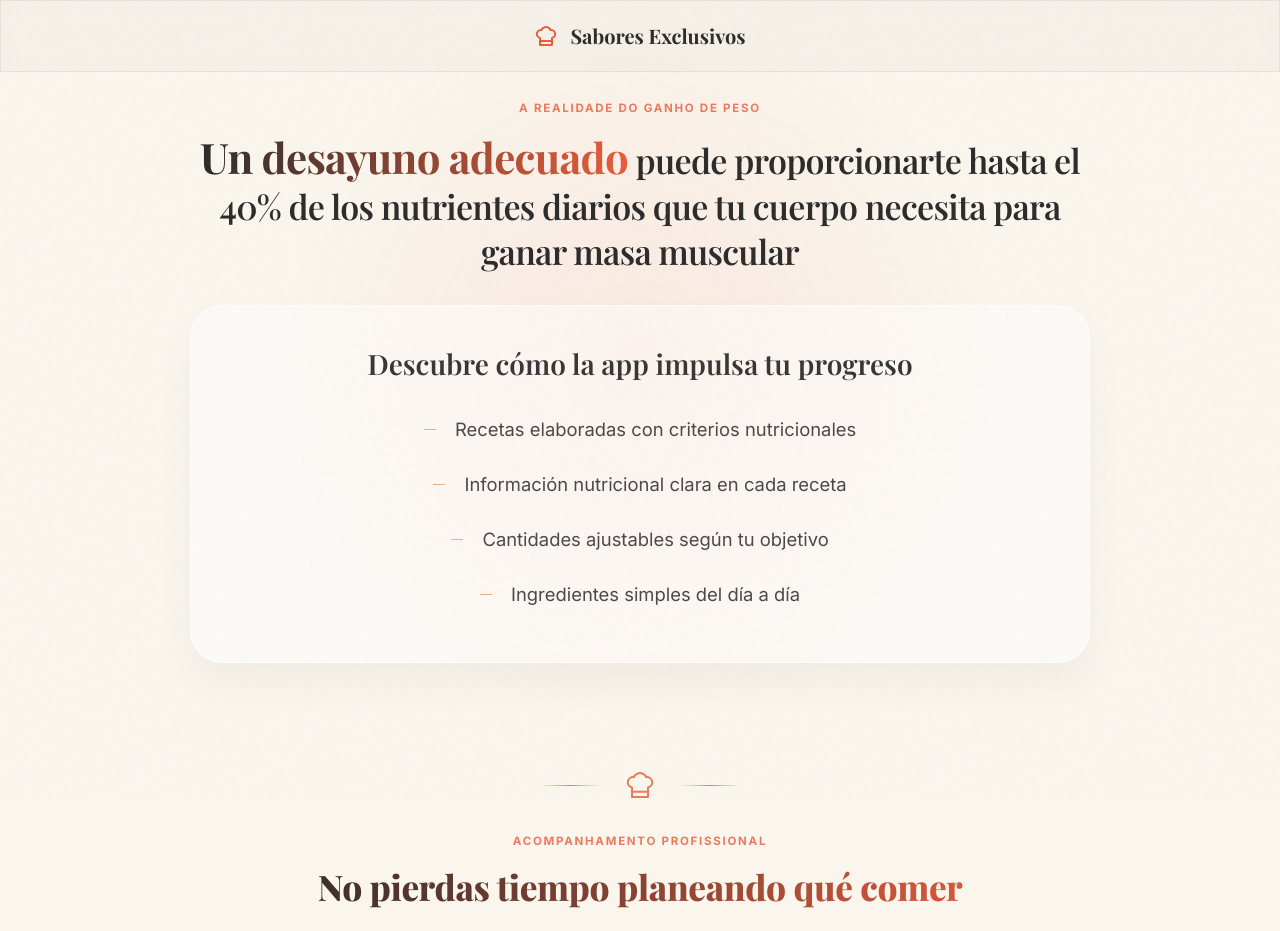
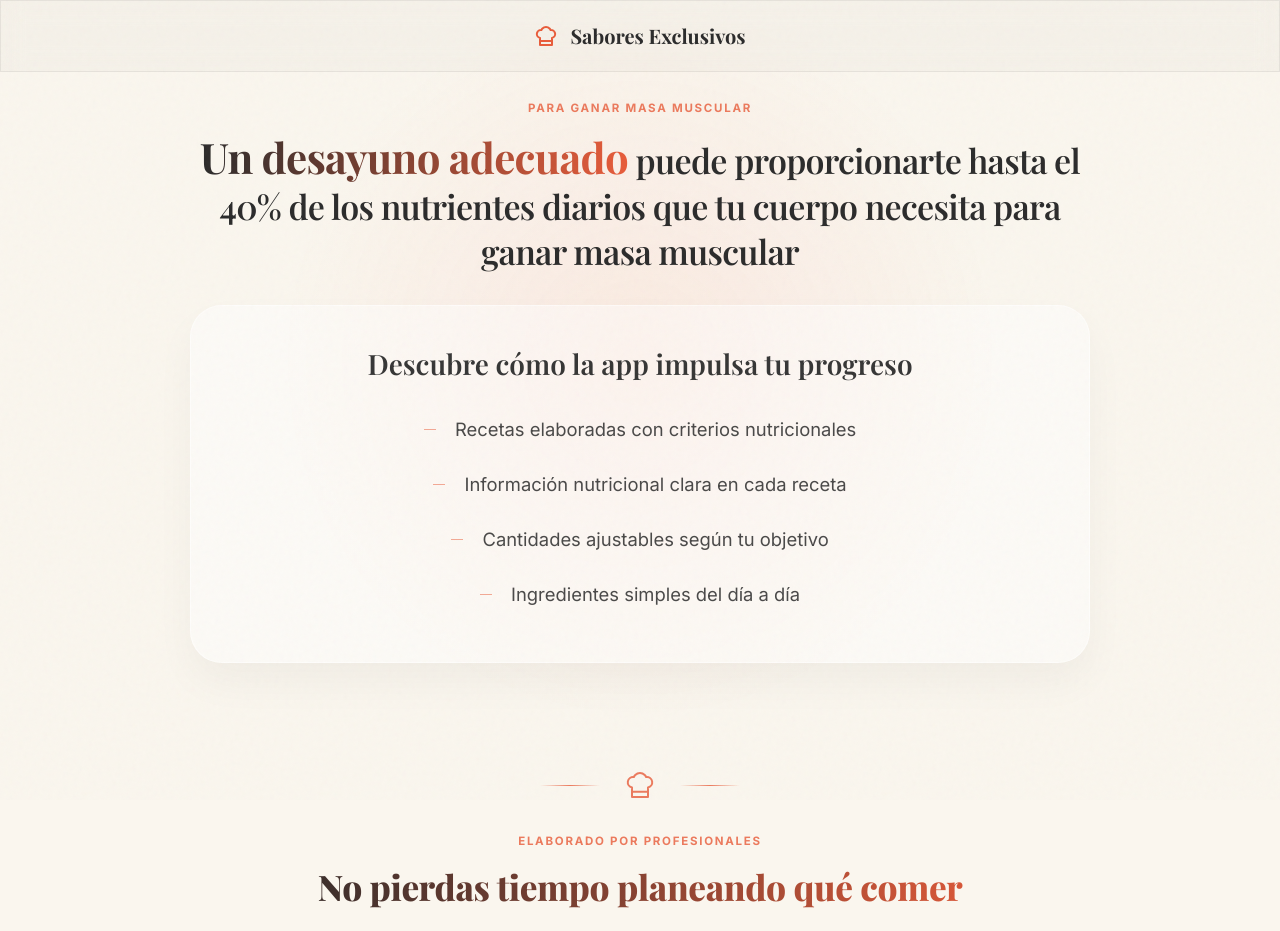
Before and after one commit to YohanSaibb026/LeadingPage, a React (Vite) app: page / in a window 1280 px wide. Shown: the top 931 px of the page. Built offline with nearby package versions, Linux system fonts and the light colour scheme; a web font is replaced by a local one.

Commit message:
feat: add LandingPage component including a countdown timer, i18n support, and comprehensive content sections.

```diff
--- a/src/components/LandingPage.tsx
+++ b/src/components/LandingPage.tsx
@@ -373,7 +373,7 @@ const LandingPage = () => {
             {/* Hero Section */}
             <header className="hero">
                 <div className="hero-content">
-                    <span className="eyebrow">A realidade do ganho de peso</span>
+                    <span className="eyebrow">Para ganar masa muscular</span>
                     <h1 className="reveal">
                         <Trans i18nKey="hero.title">
                             <span className="text-gradient">8 em cada 10 pessoas desistem</span>
@@ -400,7 +400,7 @@ const LandingPage = () => {
                     <div className="caption-decorator">
                         <ChefHat size={32} strokeWidth={1.5} />
                     </div>
-                    <span className="eyebrow">Acompanhamento Profissional</span>
+                    <span className="eyebrow">Elaborado por profesionales</span>
                     <h3 className="caption-title">{t('features.video_caption.title')}</h3>
                     <p className="caption-subtitle">{t('features.video_caption.subtitle')}</p>
                 </div>
```
